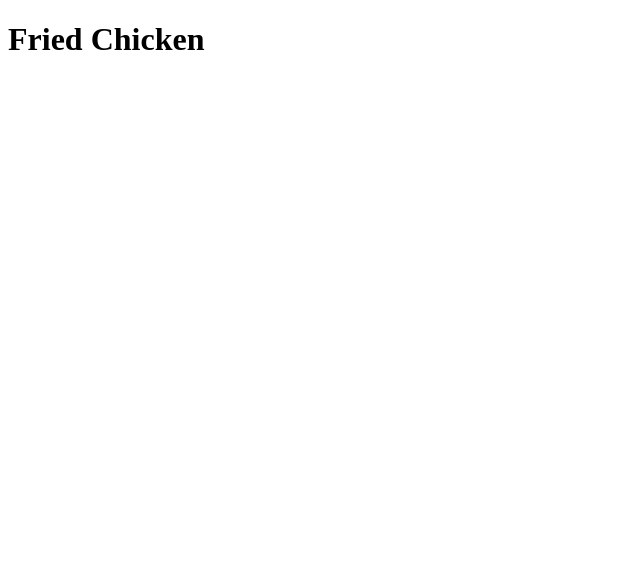
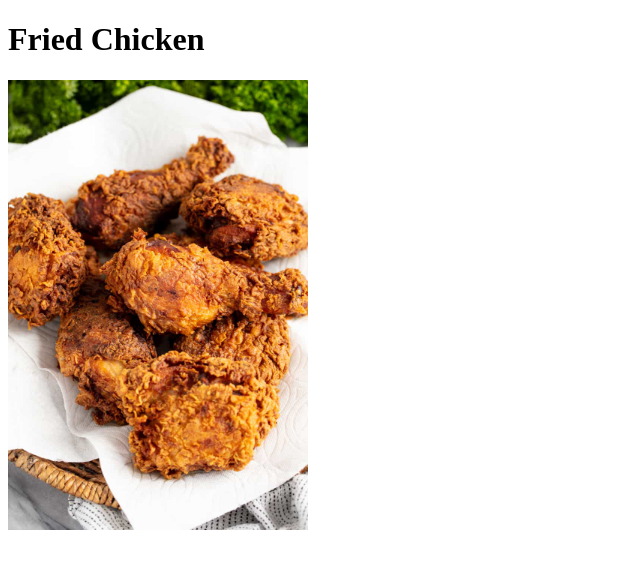
Before and after one commit to kahmoh/odin-recipes, a plain HTML site: page recipes/fried-chicken.html in a window 1280 px wide. Shown: the whole page, without its empty margins (0-640 px from the left). Drawn offline with Linux system fonts and the light colour scheme.

Commit message:
added fried chicken thumbnail

```diff
--- a/recipes/fried-chicken.html
+++ b/recipes/fried-chicken.html
@@ -9,5 +9,6 @@
 </head>
 <body>
 <h1>Fried Chicken</h1>
+<img src="images/Fried-Chicken.jpg" width="300" alt="">
 </body>
 </html>
```
